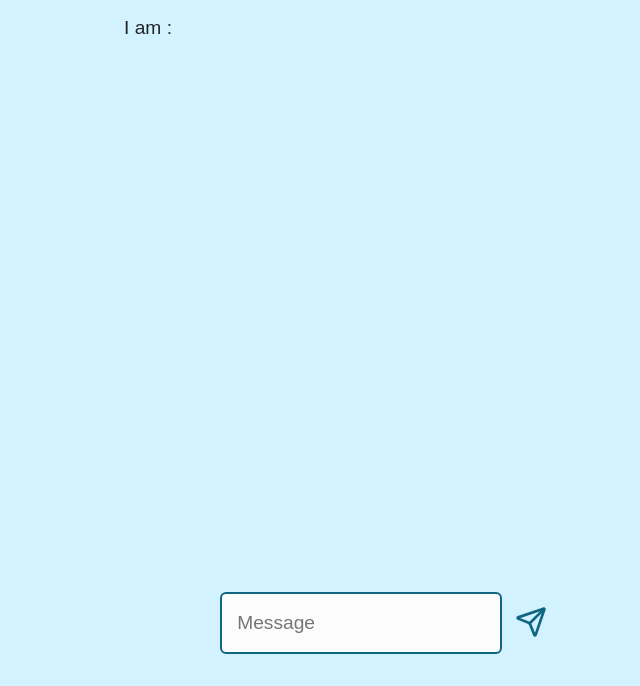
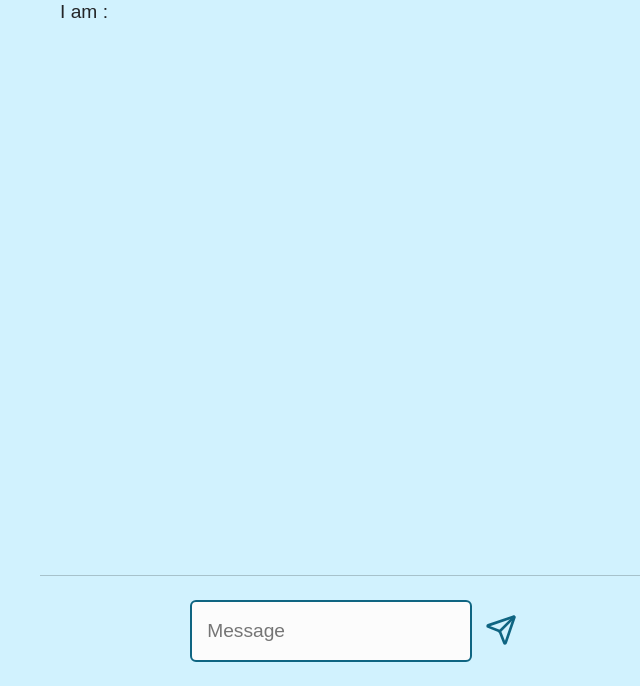
Before and after one commit to MarionV69/websocket, a website built with Vite: page frontend/index.html in a window 1280 px wide. Shown: the part 114-800 px from the top of the page, without its empty margins (280-920 px from the left). Built offline with nearby package versions, Linux system fonts and the light colour scheme; files whose address does not match are found by name.

Commit message:
serve frontend from backend (port 3000) + some CSS improvements

```diff
--- a/backend/index.js
+++ b/backend/index.js
@@ -3,7 +3,7 @@ import http from "http";
 import { ChatSocket } from "./chat/chat.socket.js";
 import { WhoIAmControler } from "./whoami/whoami.controler.js";
 import { ChatControler } from "./chat/chat.controler.js";
-import cors from "cors";
+// import cors from "cors";
 
 const PORT = 3000;
 const app = express();
@@ -14,8 +14,8 @@ const server = http.createServer(app);
 ChatSocket.INSTANCE.setup(server);
 
 // Front+Api
-// app.use(express.static("../frontend/dist"));
-app.use(cors());
+app.use(express.static("../frontend/dist"));
+// app.use(cors());
 app.use(express.json());
 app.get("/api/whoami", WhoIAmControler.get);
 app.post("/api/chat", ChatControler.post);
--- a/frontend/index.html
+++ b/frontend/index.html
@@ -9,8 +9,10 @@
   <body>
     <main class="container">
       <h1>Welcome to my chat!</h1>
-      <div class="iam">I am : <span id="whoami"></span></div>
-      <div id="message" class="messages"></div>
+      <div class="chat-container">
+        <div class="iam">I am : <span id="whoami"></span></div>
+        <div id="message" class="messages"></div>
+      </div>
     </main>
     <form class="input-bar">
       <input name="message" placeholder="Message" />
--- a/frontend/src/main.ts
+++ b/frontend/src/main.ts
@@ -1,7 +1,7 @@
 import { io } from "socket.io-client";
 import "./style.css";
 
-const form = document.querySelector("form")!;
+const form = document.querySelector(".input-bar")!;
 const input = form.querySelector("input[name='message']")! as HTMLInputElement;
 
 const CHANNEL = "message";
@@ -22,8 +22,11 @@ function displayMessage(message: string) {
   const paragraph = div.appendChild(document.createElement("p"));
   paragraph.classList.add("msg-paragraph");
   paragraph.textContent = message;
+
+  const scrollTarget =
+    document.documentElement.scrollHeight || document.body.scrollHeight;
   window.scrollTo({
-    top: document.body.scrollHeight,
+    top: scrollTarget,
     behavior: "smooth",
   });
 }
--- a/frontend/src/style.css
+++ b/frontend/src/style.css
@@ -16,19 +16,23 @@ body {
   font-family: sans-serif;
   font-size: 1.2rem;
   color: var(--black);
-  height: 100vh;
+  min-height: 100dvh;
 }
 
 .container {
+  margin: auto;
+  padding: 2.4rem 5vw 0;
+  padding-bottom: 100px;
+}
+
+.chat-container {
   max-width: 600px;
   margin: auto;
-  padding: 3rem 5vw;
-  padding-bottom: 100px;
 }
 
 h1 {
   font-size: calc(1vw + 2rem);
-  margin: 0 auto 2rem;
+  margin: 0 auto 1.6rem;
   text-align: center;
 }
 
@@ -50,13 +54,14 @@ h1 {
   position: fixed;
   bottom: 0;
   left: 50%;
-  transform: translateX(-45%);
+  transform: translateX(-50%);
   width: 100vw;
-  max-width: 600px;
+  max-width: 640px;
   display: flex;
   justify-content: center;
-  padding: 1rem 5vw 2rem;
+  padding: 1.5rem 5vw 1.5rem;
   background: var(--light-blue);
+  border-top: 1px solid rgba(0, 0, 0, 0.2);
 }
 
 input {
```
